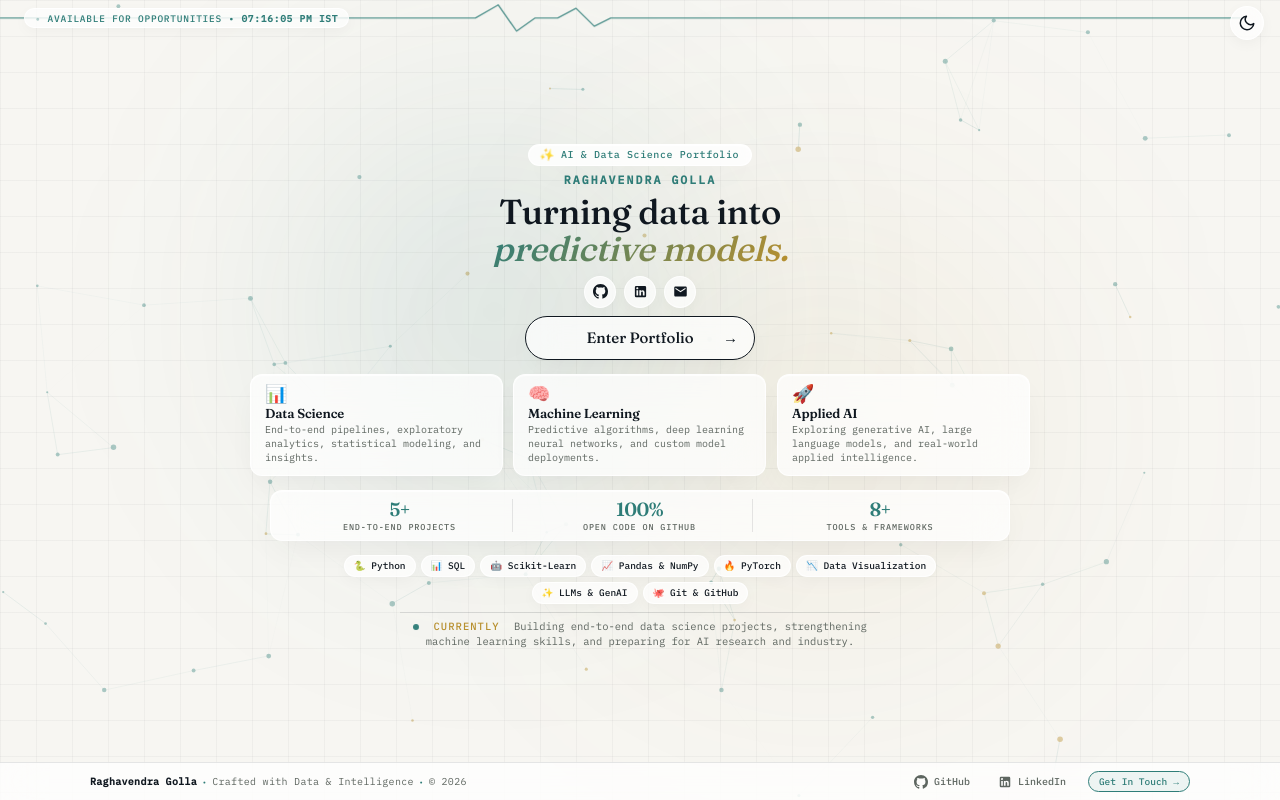
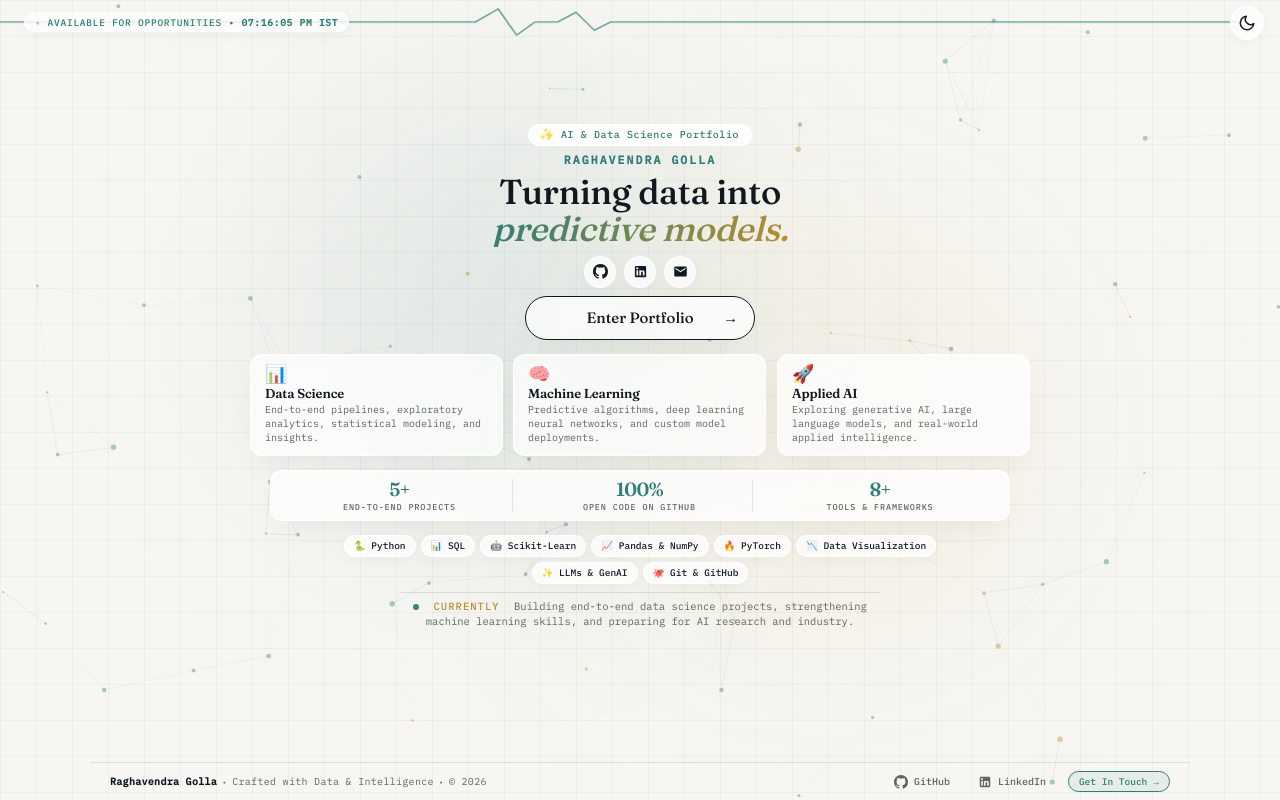
Before and after one commit to raghavendrayadavgolla/raghavendragolla-website, a plain HTML site: page index.html in a window 1280 px wide. Drawn offline with Linux system fonts and the light colour scheme.

Commit message:
Center entire gateway unit, eliminate 200px empty gap before footer, and bump to v=5.0

```diff
--- a/css/responsive.css
+++ b/css/responsive.css
@@ -498,7 +498,12 @@
    ========================================= */
 @media (max-width: 768px) {
     body {
+        justify-content: flex-start;
         padding-bottom: max(12px, env(safe-area-inset-bottom));
+    }
+
+    header {
+        position: relative;
     }
 
     .theme-toggle {
--- a/css/style.css
+++ b/css/style.css
@@ -50,17 +50,17 @@ body {
     -webkit-font-smoothing: antialiased;
     -moz-osx-font-smoothing: grayscale;
 
-    min-height: 100%;
-    height: 100%;
-    max-height: 100vh;
-    max-height: 100dvh;
+    min-height: 100vh;
+    min-height: 100dvh;
     width: 100%;
     display: flex;
     flex-direction: column;
-    justify-content: space-between;
+    justify-content: center;
+    align-items: center;
     position: relative;
     overflow-x: hidden;
     overflow-y: auto;
+    padding: 0;
 
     transition: var(--transition-theme);
 }
@@ -139,12 +139,16 @@ body {
 ========================================= */
 
 header {
-    position: relative;
+    position: absolute;
+    top: 0;
+    left: 0;
+    right: 0;
     z-index: 10;
     width: 100%;
     display: flex;
     align-items: center;
     justify-content: space-between;
+    padding-top: max(4px, env(safe-area-inset-top));
     flex-shrink: 0;
 }
 
@@ -786,12 +790,11 @@ footer {
     position: relative;
     z-index: 5;
     width: 100%;
+    max-width: 1100px;
+    margin: 4px auto 0;
     border-top: 1px solid var(--line);
-    background: var(--paper-card);
-    backdrop-filter: blur(20px);
-    -webkit-backdrop-filter: blur(20px);
+    background: transparent;
     padding: 6px 20px max(6px, env(safe-area-inset-bottom));
-    margin-top: auto;
     flex-shrink: 0;
     transition: var(--transition-theme);
 }
--- a/index.html
+++ b/index.html
@@ -86,10 +86,10 @@
         rel="stylesheet">
 
     <!-- CSS -->
-    <link rel="stylesheet" href="css/variables.css?v=4.0">
-    <link rel="stylesheet" href="css/style.css?v=4.0">
-    <link rel="stylesheet" href="css/animations.css?v=4.0">
-    <link rel="stylesheet" href="css/responsive.css?v=4.0">
+    <link rel="stylesheet" href="css/variables.css?v=5.0">
+    <link rel="stylesheet" href="css/style.css?v=5.0">
+    <link rel="stylesheet" href="css/animations.css?v=5.0">
+    <link rel="stylesheet" href="css/responsive.css?v=5.0">
 
     <!-- JavaScript -->
     <script src="js/script.js" defer></script>
```
